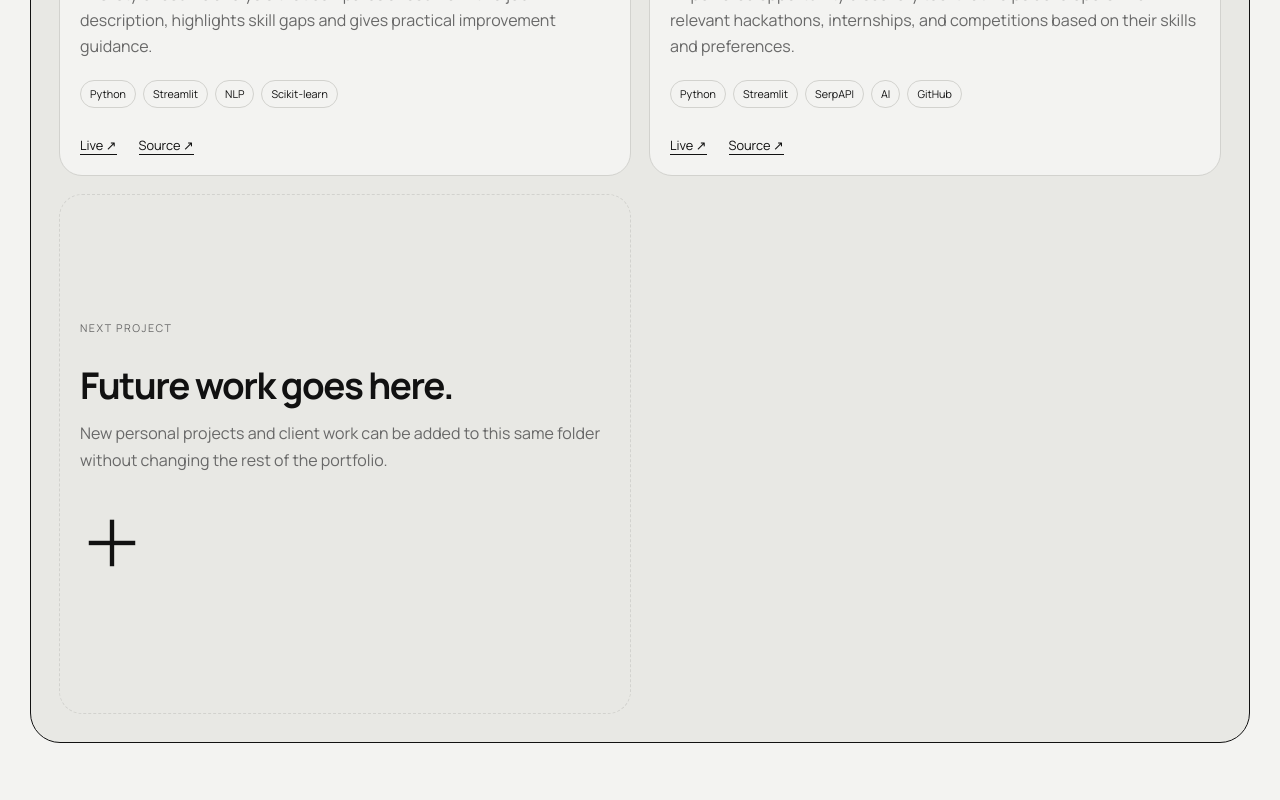
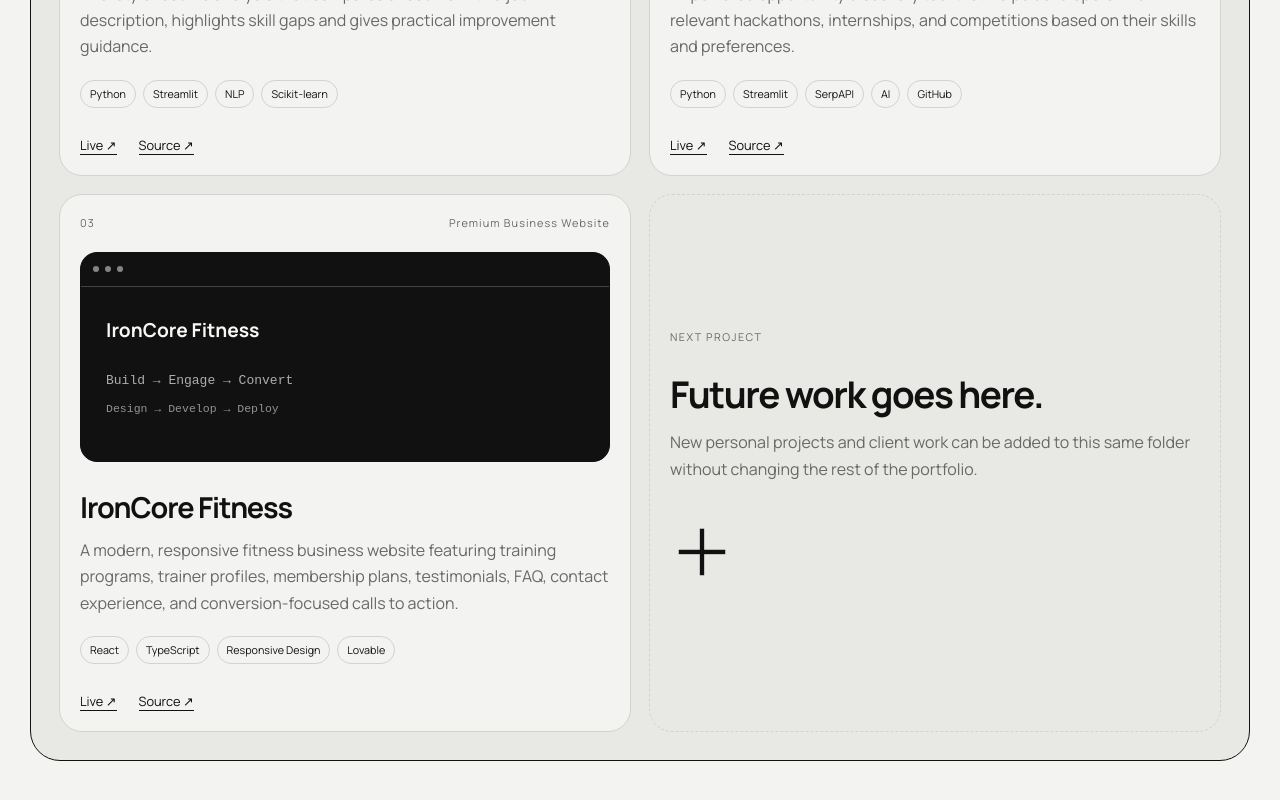
Before and after one commit to dev-aditya-design/aditya-portfolio, a React (Vite) app: page / in a window 1280 px wide. Shown: the part 2504-3304 px from the top of the page. Built offline with nearby package versions, Linux system fonts and the light colour scheme.

Commit message:
Add IronCore project details to App.tsx

```diff
--- a/src/App.tsx
+++ b/src/App.tsx
@@ -16,6 +16,11 @@ const LINKS = {
     "https://ai-opportunity-scout-hcgtp6eaurjcva2gpryt2l.streamlit.app/",
   opportunityScoutRepo:
     "https://github.com/dev-aditya-design/ai-opportunity-scout",
+
+  ironcore:
+    "https://ironcore-premium-build.lovable.app/",
+ironcoreRepo:
+  "https://github.com/dev-aditya-design/ironcore-premium-build",
 };
 
 const projects = [
@@ -43,6 +48,18 @@ const projects = [
     previewCode: "opportunities = discover(skills, location)",
     previewFlow: "Search → Match → Apply",
   },
+  {
+  id: "03",
+  title: "IronCore Fitness",
+  type: "Premium Business Website",
+  summary:
+    "A modern, responsive fitness business website featuring training programs, trainer profiles, membership plans, testimonials, FAQ, contact experience, and conversion-focused calls to action.",
+  stack: ["React", "TypeScript", "Responsive Design", "Lovable"],
+  demo: LINKS.ironcore,
+  source: LINKS.ironcoreRepo,
+  previewCode: "Build → Engage → Convert",
+  previewFlow: "Design → Develop → Deploy",
+},
 ];
 
 const services = [
```
